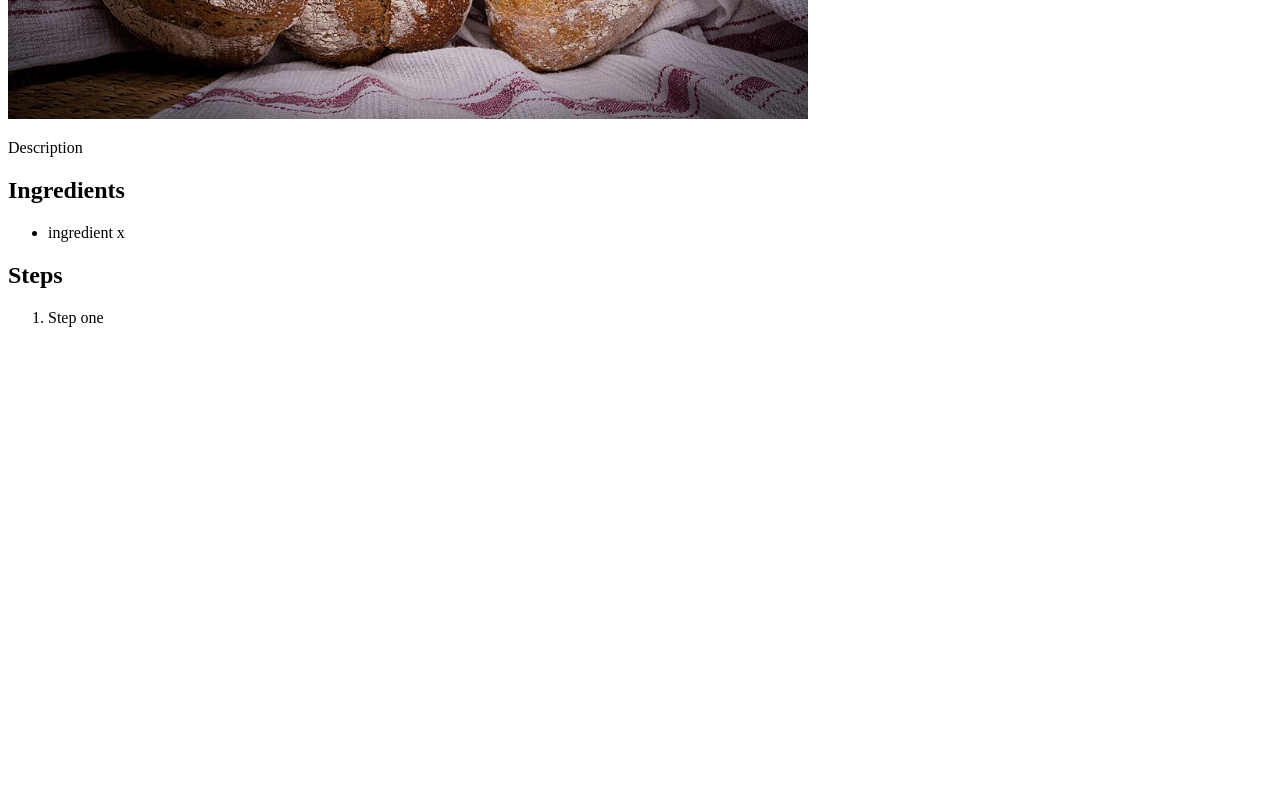
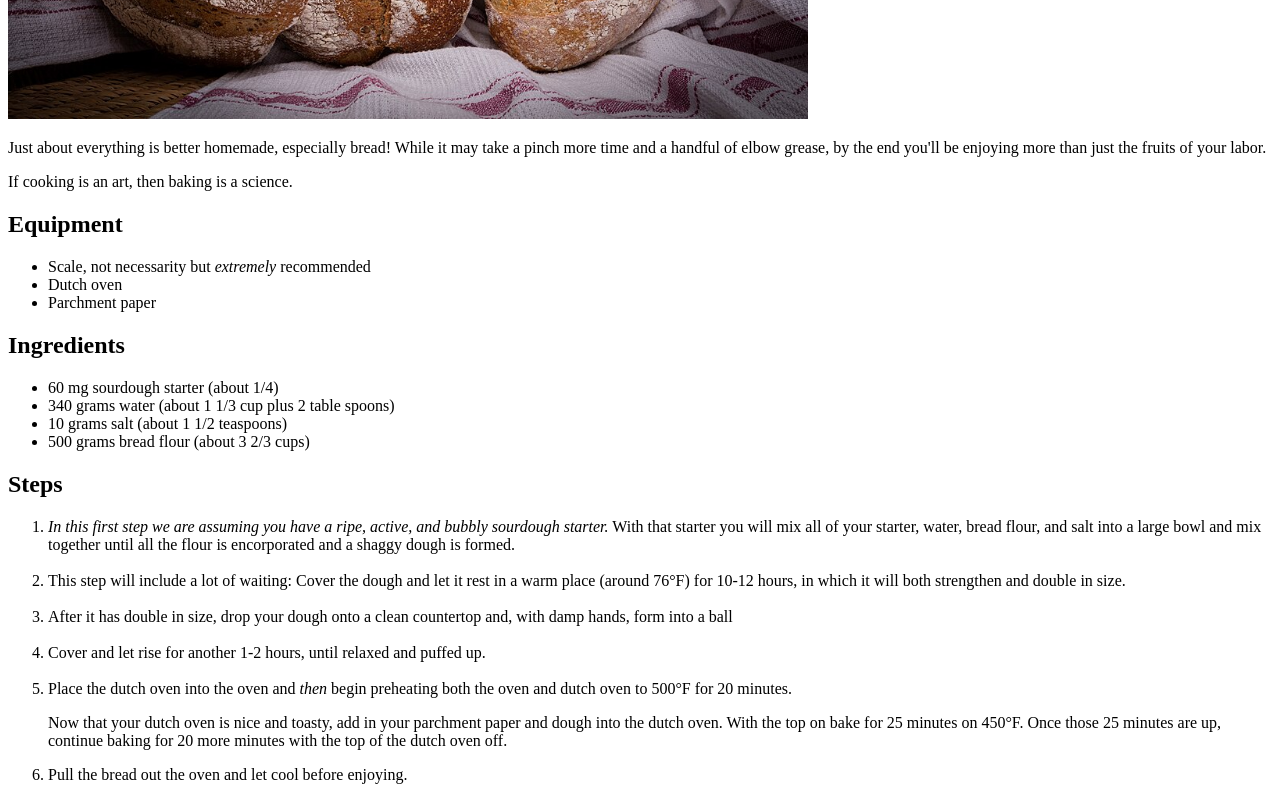
Before and after one commit to MxRoax/odin-recipes, a plain HTML site: page recipes/sourdough.html in a window 1280 px wide. Shown: the part 539-1339 px from the top of the page. Before the commit the page ends 882 px from the top, so only its background shows below. Drawn offline with Linux system fonts and the light colour scheme.

Commit message:
Fill in placeholder and add equipment
Short description, listed steps and ingredients as well as equipment.

```diff
--- a/recipes/sourdough.html
+++ b/recipes/sourdough.html
@@ -2,7 +2,7 @@
 <html lang="en">
     <head>
         <meta charset="UTF-8">
-        <title>Sour Dough Bread</title>
+        <title>Sourdough Bread</title>
     </head>
 
     <body>
@@ -11,20 +11,51 @@
         width="50">
        </a>
 
-        <h1>No Knead Sourdough Bread</h1>
+        <h1>Sourdough Bread</h1>
         <img src="../images/sourdough-bread.png" alt="A pile of artisanal loaves of sourdough bread on cloth"
         width="800">
 
-        <p>Description</p>
+        <p>Just about everything is better homemade, especially bread! While it may take a pinch more time and a handful of elbow grease, by the end you'll be enjoying more than just the fruits of your labor.
 
+        </p>
+
+        <p>
+            If cooking is an art, then baking is a science.
+        </p>
+
+        <!-- tools -->
+         <h2>Equipment</h2>
+
+            <ul>
+                <li>Scale, not necessarity but <em>extremely</em> recommended</li>
+                <li>Dutch oven</li>
+                <li>Parchment paper</li>
+            </ul>
+
+        <!-- ingredients -->
         <h2>Ingredients</h2>
+
             <ul>
-                <li>ingredient x</li>
+                <li>60 mg sourdough starter (about 1/4)</li>
+                <li>340 grams water (about 1 1/3 cup plus 2 table spoons)</li>
+                <li>10 grams salt (about 1 1/2 teaspoons)</li>
+                <li>500 grams bread flour (about 3 2/3 cups)</li>
             </ul>
 
         <h2>Steps</h2>
             <ol>
-                <li>Step one</li>
+                <li><em>In this first step we are assuming you have a ripe, active, and bubbly sourdough starter.</em> With that starter you will mix all of your starter, water, bread flour, and salt into a large bowl and mix together until all the flour is encorporated and a shaggy dough is formed.</li>
+                <br>
+                <li>This step will include a lot of waiting: Cover the dough and let it rest in a warm place (around 76&deg;F) for 10-12 hours, in which it will both strengthen and double in size.</li>
+                <br>
+                <li>After it has double in size, drop your dough onto a clean countertop and, with damp hands, form into a ball</li>
+                <br>
+                <li>Cover and let rise for another 1-2 hours, until relaxed and puffed up.</li>
+                <br>
+                <li>Place the dutch oven into the oven and <em>then</em> begin preheating both the oven and dutch oven to 500&deg;F for 20 minutes.
+                    <p>Now that your dutch oven is nice and toasty, add in your parchment paper and dough into the dutch oven. With the top on bake for 25 minutes on 450&deg;F. Once those 25 minutes are up, continue baking for 20 more minutes with the top of the dutch oven off.</p>
+                </li>
+                <li>Pull the bread out the oven and let cool before enjoying.</li>
             </ol>
 
     </body>
```
